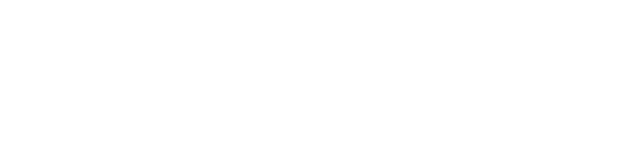
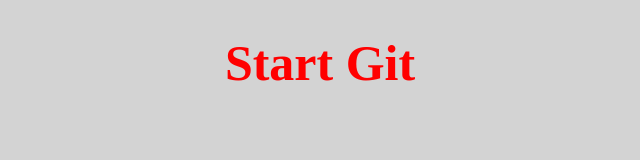
Before and after one commit to KhrystynaVaskovych/gittest, a plain HTML site: page index.html in a window 1280 px wide. Shown: the whole page, without its empty margins (320-960 px from the left). Drawn offline with nearby package versions, Linux system fonts and the light colour scheme.

Commit message:
first commit

```diff
--- a/index.html
+++ b/index.html
@@ -6,17 +6,15 @@
     <meta name="viewport" content="width=device-width, initial-scale=1.0">
     <meta http-equiv="X-UA-Compatible" content="ie=edge">
     <title>Document</title>
-    <script src="https://ajax.googleapis.com/ajax/libs/jquery/3.4.0/jquery.min.js"></script>
     <link rel="stylesheet" href="style.css">
-    <script src="https://cdnjs.cloudflare.com/ajax/libs/jquery-easing/1.4.1/jquery.easing.min.js"></script>
 </head>
 
 <body>
 
+    <h1>Start Git</h1>
 
 
-
-    <script src="JavaScript.js"></script>
+    <script src="javascript.js"></script>
 </body>
 
 </html>
--- a/style.css
+++ b/style.css
@@ -0,0 +1,8 @@
+body{
+    background-color: lightgray;
+}
+h1{
+    text-align: center;
+    font-size: 50px;
+    color: red;
+}
```
